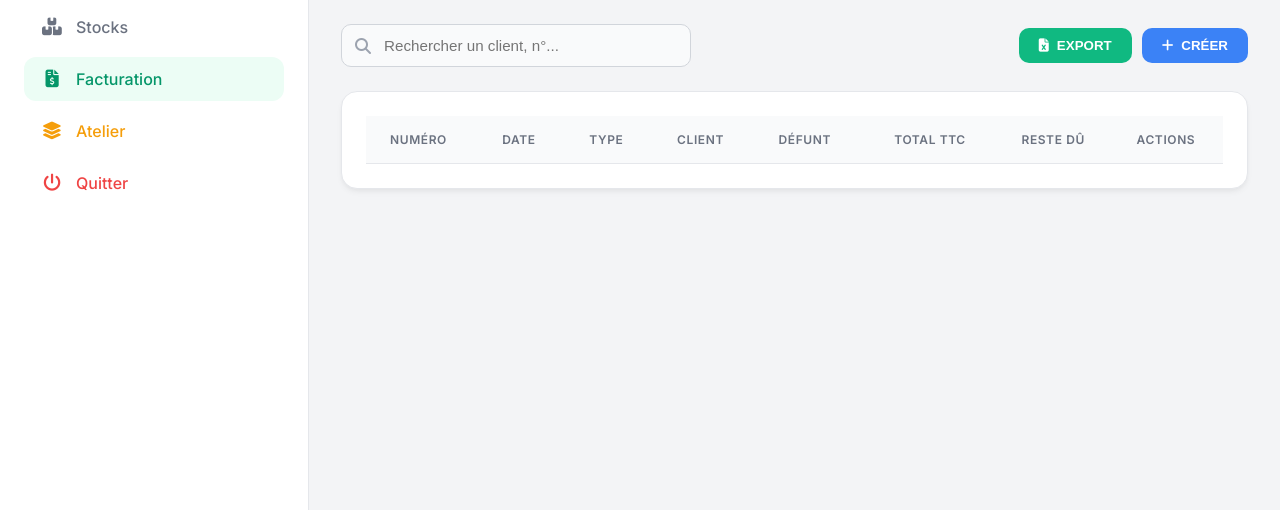
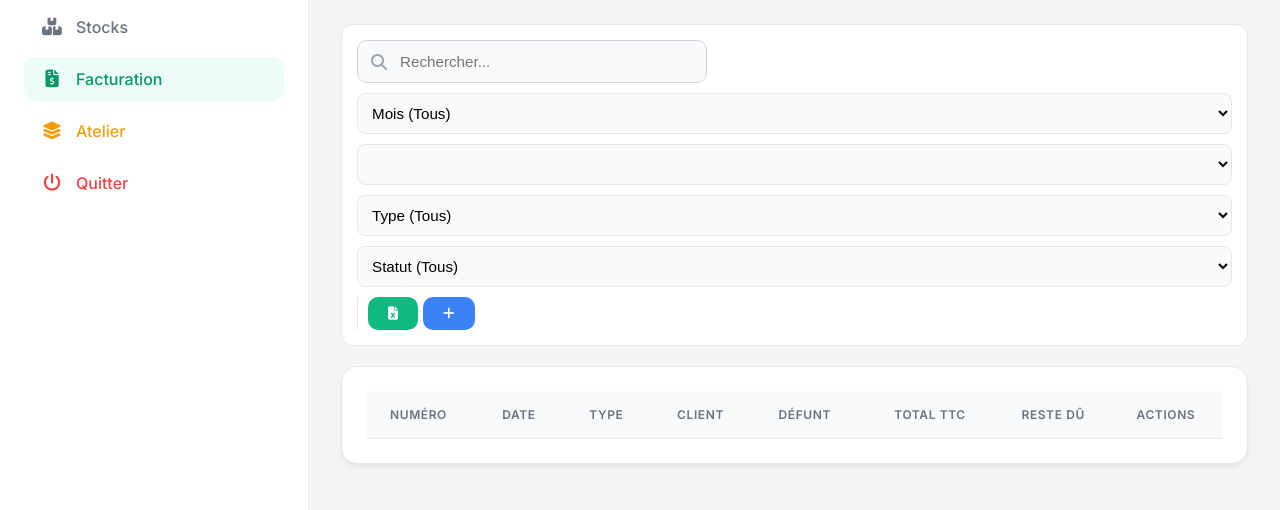
Before and after one commit to pfsolidaireperpignan/New, a plain HTML site: page facturation_v2.html in a window 1280 px wide. Shown: the part 244-754 px from the top of the page. Drawn offline with nearby package versions, Linux system fonts and the light colour scheme; no server answers.

Commit message:
Update facturation_v2.html

```diff
--- a/facturation_v2.html
+++ b/facturation_v2.html
@@ -79,16 +79,36 @@
             </div>
 
             <div id="tab-factures">
-                <div style="display:flex; justify-content:space-between; margin-bottom:24px; align-items:center;">
-                    <div class="search-box">
+                <div style="background:white; padding:15px; border-radius:12px; border:1px solid #e5e7eb; margin-bottom:20px; display:flex; gap:10px; flex-wrap:wrap; align-items:center;">
+                    <div class="search-box" style="flex:1; min-width:200px;">
                         <i class="fas fa-search"></i>
-                        <input type="text" id="search-facture" onkeyup="window.filtrerFactures()" placeholder="Rechercher un client, n°...">
+                        <input type="text" id="search-facture" onkeyup="window.filtrerFactures()" placeholder="Rechercher...">
                     </div>
-                    <div style="display:flex; gap:10px;">
-                        <button class="btn btn-green" onclick="window.exportExcelSmart()"><i class="fas fa-file-excel"></i> EXPORT</button>
-                        <button class="btn btn-blue" onclick="document.getElementById('modal-choix').classList.remove('hidden')">
-                            <i class="fas fa-plus"></i> CRÉER
-                        </button>
+
+                    <select id="filter_fac_month" onchange="window.filtrerFactures()" style="padding:10px; border-radius:8px; border:1px solid #e5e7eb;">
+                        <option value="">Mois (Tous)</option>
+                        <option value="0">Janvier</option><option value="1">Février</option><option value="2">Mars</option><option value="3">Avril</option>
+                        <option value="4">Mai</option><option value="5">Juin</option><option value="6">Juillet</option><option value="7">Août</option>
+                        <option value="8">Septembre</option><option value="9">Octobre</option><option value="10">Novembre</option><option value="11">Décembre</option>
+                    </select>
+
+                    <select id="filter_fac_year" onchange="window.filtrerFactures()" style="padding:10px; border-radius:8px; border:1px solid #e5e7eb;"></select>
+
+                    <select id="filter_fac_type" onchange="window.filtrerFactures()" style="padding:10px; border-radius:8px; border:1px solid #e5e7eb;">
+                        <option value="">Type (Tous)</option>
+                        <option value="DEVIS">Devis</option>
+                        <option value="FACTURE">Facture</option>
+                    </select>
+
+                    <select id="filter_fac_statut" onchange="window.filtrerFactures()" style="padding:10px; border-radius:8px; border:1px solid #e5e7eb;">
+                        <option value="">Statut (Tous)</option>
+                        <option value="Payé">Payé (Soldé)</option>
+                        <option value="En attente">En attente / Acompte</option>
+                    </select>
+
+                    <div style="border-left:1px solid #e5e7eb; padding-left:10px; display:flex; gap:5px;">
+                        <button class="btn btn-green" onclick="window.exportExcelSmart()"><i class="fas fa-file-excel"></i></button>
+                        <button class="btn btn-blue" onclick="document.getElementById('modal-choix').classList.remove('hidden')"><i class="fas fa-plus"></i></button>
                     </div>
                 </div>
 
@@ -108,6 +128,9 @@
                             <input id="search_depense" placeholder="Rechercher fournisseur..." onkeyup="window.filtrerDepenses()">
                         </div>
                         <button class="btn btn-grey" onclick="document.getElementById('advanced-filters').classList.toggle('hidden')"><i class="fas fa-filter"></i> FILTRES</button>
+
+                        <button class="btn btn-green" onclick="window.exportExcelSmart()"><i class="fas fa-file-excel"></i> EXPORT</button>
+
                         <div style="background:white; padding:10px 20px; border-radius:10px; border:1px solid #e5e7eb; font-weight:700; color:#ef4444;">
                             SÉLECTION : <span id="total-filtre-display">0.00 €</span>
                         </div>
```
